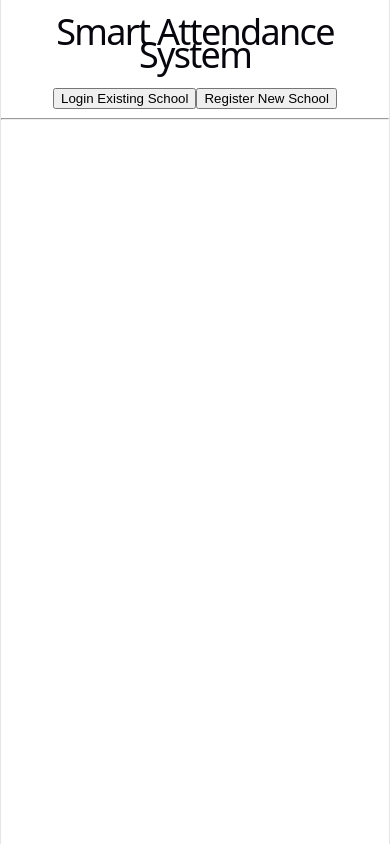
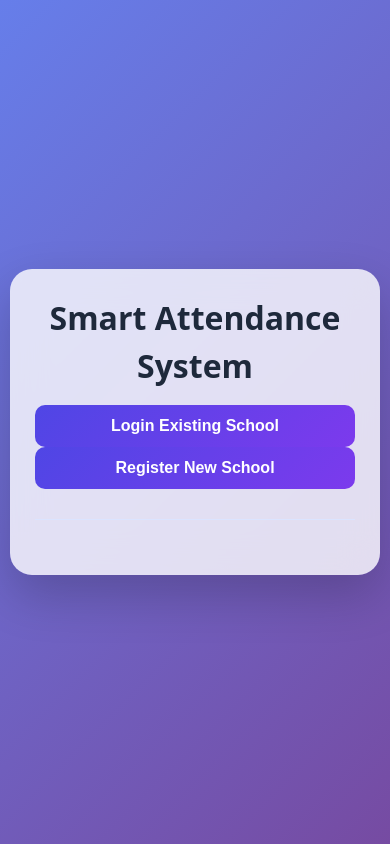
Before and after one commit to akshat-saxena-dev/smart-attendance-system, a React app in the folder frontend/: page / in a window 390 px wide. Built offline with nearby package versions, Linux system fonts and the light colour scheme; the HTML template or start-up script is replaced by a standard one.

Commit message:
Improve UI styling

```diff
--- a/frontend/src/index.css
+++ b/frontend/src/index.css
@@ -1,111 +1,137 @@
 :root {
-  --text: #6b6375;
-  --text-h: #08060d;
-  --bg: #fff;
-  --border: #e5e4e7;
-  --code-bg: #f4f3ec;
-  --accent: #aa3bff;
-  --accent-bg: rgba(170, 59, 255, 0.1);
-  --accent-border: rgba(170, 59, 255, 0.5);
-  --social-bg: rgba(244, 243, 236, 0.5);
-  --shadow:
-    rgba(0, 0, 0, 0.1) 0 10px 15px -3px, rgba(0, 0, 0, 0.05) 0 4px 6px -2px;
+  --primary: #4f46e5;
+  --secondary: #7c3aed;
+  --success: #22c55e;
+  --background: #eef2ff;
+  --card: rgba(255, 255, 255, 0.8);
+  --text: #1e293b;
+  --text-light: #64748b;
+  --border: rgba(255,255,255,0.4);
 
-  --sans: system-ui, 'Segoe UI', Roboto, sans-serif;
-  --heading: system-ui, 'Segoe UI', Roboto, sans-serif;
-  --mono: ui-monospace, Consolas, monospace;
+  font-family: "Poppins", system-ui, sans-serif;
+  line-height: 1.5;
+}
 
-  font: 18px/145% var(--sans);
-  letter-spacing: 0.18px;
-  color-scheme: light dark;
-  color: var(--text);
-  background: var(--bg);
-  font-synthesis: none;
-  text-rendering: optimizeLegibility;
-  -webkit-font-smoothing: antialiased;
-  -moz-osx-font-smoothing: grayscale;
+*{
+  margin:0;
+  padding:0;
+  box-sizing:border-box;
+}
 
-  @media (max-width: 1024px) {
-    font-size: 16px;
+body{
+  min-height:100vh;
+  display:flex;
+  justify-content:center;
+  align-items:center;
+  background:linear-gradient(135deg,#667eea 0%,#764ba2 100%);
+}
+
+#root{
+  width:min(95%,900px);
+  background:var(--card);
+  backdrop-filter:blur(18px);
+  border-radius:22px;
+  padding:40px;
+  box-shadow:0 20px 50px rgba(0,0,0,.2);
+}
+
+h1{
+  font-size:3rem;
+  text-align:center;
+  color:var(--text);
+  margin-bottom:15px;
+}
+
+h2{
+  font-size:2rem;
+  text-align:center;
+  color:var(--text);
+  margin-bottom:30px;
+}
+
+p{
+  color:var(--text-light);
+}
+
+button{
+  background:linear-gradient(135deg,#4f46e5,#7c3aed);
+  color:white;
+  border:none;
+  padding:12px 24px;
+  border-radius:10px;
+  cursor:pointer;
+  font-size:16px;
+  font-weight:600;
+  transition:.3s;
+}
+
+button:hover{
+  transform:translateY(-2px);
+  box-shadow:0 10px 20px rgba(79,70,229,.35);
+}
+
+input{
+  width:100%;
+  padding:14px 16px;
+  border-radius:10px;
+  border:1px solid #d1d5db;
+  outline:none;
+  font-size:16px;
+  margin-top:8px;
+  margin-bottom:20px;
+  transition:.3s;
+}
+
+input:focus{
+  border-color:#4f46e5;
+  box-shadow:0 0 0 4px rgba(79,70,229,.15);
+}
+
+label{
+  display:block;
+  text-align:left;
+  color:var(--text);
+  font-weight:600;
+}
+
+form{
+  max-width:420px;
+  margin:auto;
+}
+
+.nav-buttons{
+  display:flex;
+  justify-content:center;
+  gap:15px;
+  margin:25px 0 40px;
+}
+
+hr{
+  border:none;
+  height:1px;
+  background:#dbe4ff;
+  margin:30px 0;
+}
+
+@media(max-width:768px){
+
+  #root{
+    padding:25px;
+  }
+
+  h1{
+    font-size:2rem;
+  }
+
+  h2{
+    font-size:1.6rem;
+  }
+
+  .nav-buttons{
+    flex-direction:column;
+  }
+
+  button{
+    width:100%;
   }
 }
-
-@media (prefers-color-scheme: dark) {
-  :root {
-    --text: #9ca3af;
-    --text-h: #f3f4f6;
-    --bg: #16171d;
-    --border: #2e303a;
-    --code-bg: #1f2028;
-    --accent: #c084fc;
-    --accent-bg: rgba(192, 132, 252, 0.15);
-    --accent-border: rgba(192, 132, 252, 0.5);
-    --social-bg: rgba(47, 48, 58, 0.5);
-    --shadow:
-      rgba(0, 0, 0, 0.4) 0 10px 15px -3px, rgba(0, 0, 0, 0.25) 0 4px 6px -2px;
-  }
-
-  #social .button-icon {
-    filter: invert(1) brightness(2);
-  }
-}
-
-body {
-  margin: 0;
-}
-
-#root {
-  width: 1126px;
-  max-width: 100%;
-  margin: 0 auto;
-  text-align: center;
-  border-inline: 1px solid var(--border);
-  min-height: 100svh;
-  display: flex;
-  flex-direction: column;
-  box-sizing: border-box;
-}
-
-h1,
-h2 {
-  font-family: var(--heading);
-  font-weight: 500;
-  color: var(--text-h);
-}
-
-h1 {
-  font-size: 56px;
-  letter-spacing: -1.68px;
-  margin: 32px 0;
-  @media (max-width: 1024px) {
-    font-size: 36px;
-    margin: 20px 0;
-  }
-}
-h2 {
-  font-size: 24px;
-  line-height: 118%;
-  letter-spacing: -0.24px;
-  margin: 0 0 8px;
-  @media (max-width: 1024px) {
-    font-size: 20px;
-  }
-}
-p {
-  margin: 0;
-}
-
-code,
-.counter {
-  font-family: var(--mono);
-  display: inline-flex;
-  border-radius: 4px;
-  color: var(--text-h);
-}
-
-code {
-  font-size: 15px;
-  line-height: 135%;
-  padding: 4px 8px;
-  background: var(--code-bg);
-}
```
Also changed, not shown: frontend/src/App.css (+141 -180 lines).
